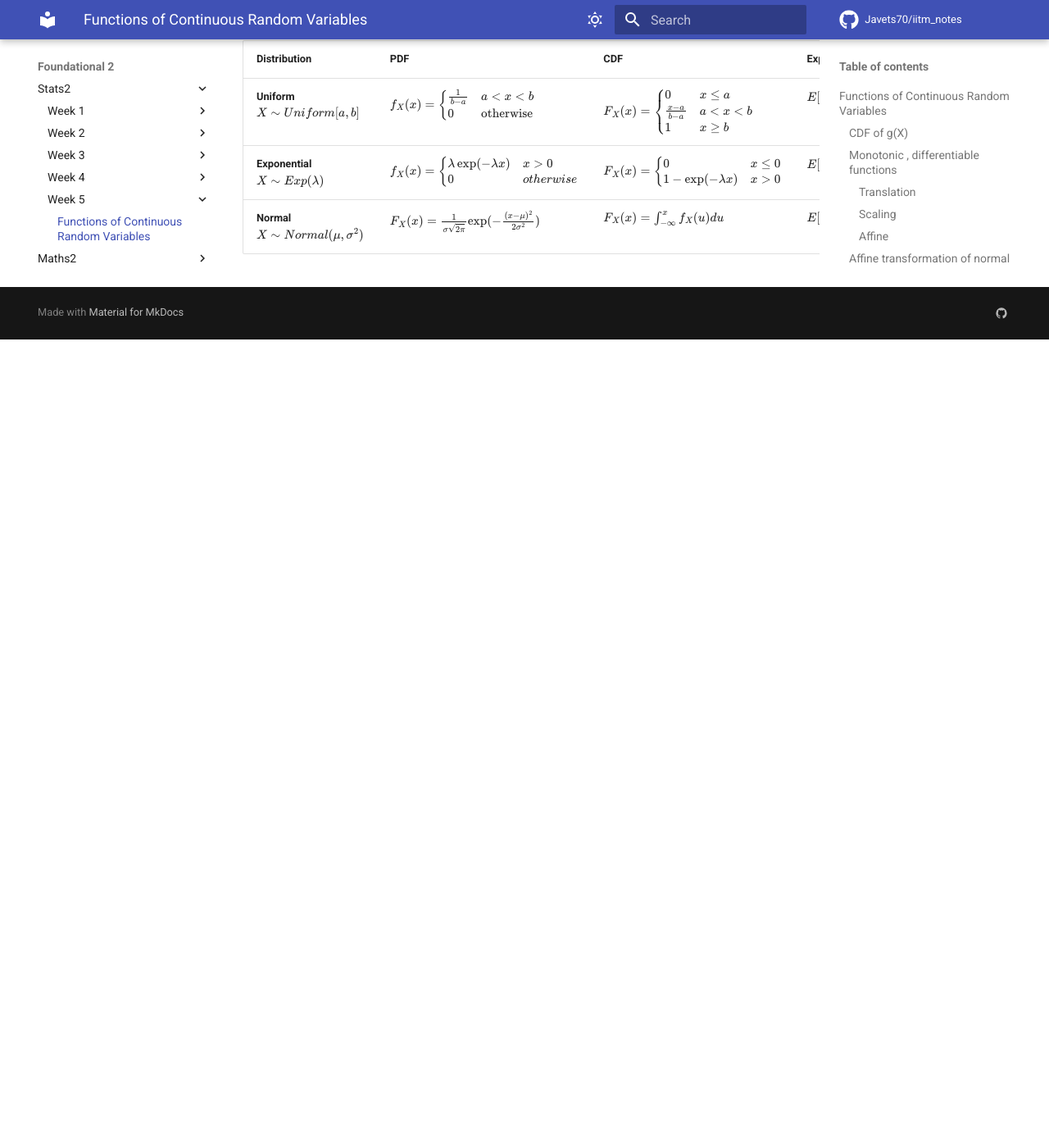
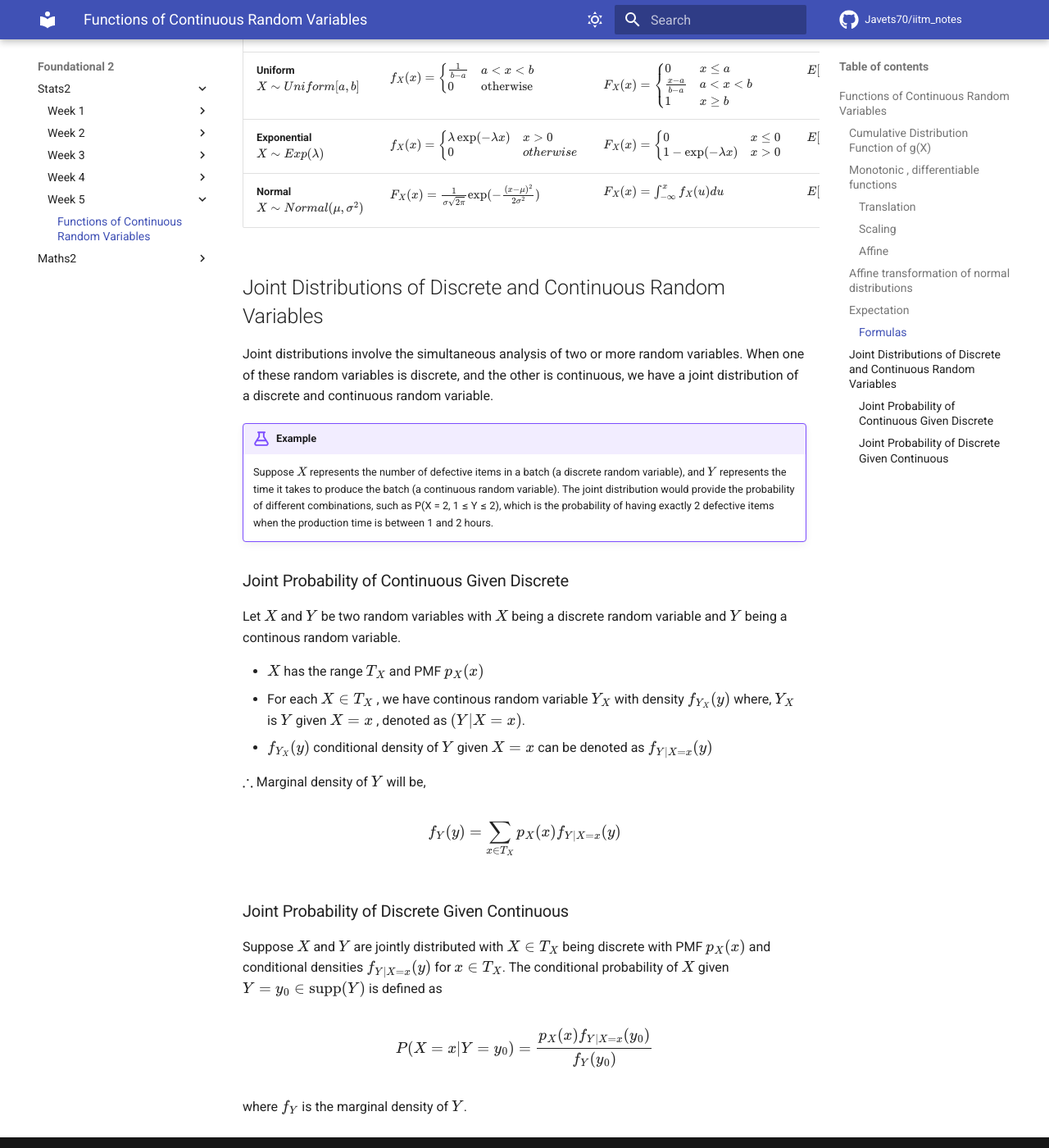
Before and after one commit to Javets70/iitm_notes, an MkDocs documentation site: the page built from docs/STATS2/WEEK 5/Functions of Continuous Random Variables.md, in a window 1280 px wide and 1400 px high, scrolled down 3018 px. Shown: the whole window at 82% size. Built offline with MkDocs 1.6.1 and Material for MkDocs 9.7.7, drawn with Linux system fonts in a browser that asks for light colours; comment, search, counter and statistics services are not loaded; before the commit the page ends 3432 px from its top, so only the background shows below that; some of the changed text lies outside the part shown.

Commit message:
stats2 w5 aq solutions

```diff
--- a/docs/STATS2/WEEK 5/Functions of Continuous Random Variables.md
+++ b/docs/STATS2/WEEK 5/Functions of Continuous Random Variables.md
@@ -10,11 +10,11 @@
 
         Area of a square = $Y = g(X) = X^2$
 
-## CDF of g(X)
+## Cumulative Distribution Function of g(X)
 If $X$ is a continuous random variable and $Y=g(X)$ is a function of $X$ , then $Y$ itself is
 a random variable. Thus we should be able to find the CDF and PDF of $Y$.
 
-!!! note "Relationship between PDF and CDF of a Random Variable"
+??? note inline end "Relationship between PDF and CDF of a Random Variable"
     <!-- CDF $\xrightleftharpoons[\text{integration}]{\text{differentiation}}$ PDF -->
 
 
@@ -29,7 +29,9 @@ $$ F_Y(y) = P(Y \leq y) = P(g(X) \leq y) = P(X \in \{x:g(x) \leq y\}) $$
 
 ## Monotonic , differentiable functions
 Suppose $X$ is continuous random variable with PDF $f_X$.
-Let g(x) be monotonic for $x \in supp(x)$ with derivative $g'(x) = \frac{dg(x)}{dx}$. Then, the PDF of $Y = g(X)$ is
+Let g(x) be monotonic for $x \in supp(x)$ with derivative $g'(x) = \frac{dg(x)}{dx}$.
+
+Then, the PDF of $Y = g(X)$ is
 
 $$ f_Y(y) = \frac{1}{|g'(g^{-1}(y))|}f_X(g^{-1}(y)) $$
 
@@ -91,3 +93,35 @@ whenever the above integrals exists.
 | **Uniform**       $X \sim Uniform[a,b]$           | $f_X(x) = \begin{cases} \frac{1}{b-a} & a < x < b\\ 0 & \text{otherwise} \end{cases}$ | $F_X(x) = \begin{cases} 0 & x \leq a \\ \frac{x-a}{b-a} & a < x < b \\ 1 & x \geq b \end{cases}$ | $E[X] = \frac{a+b}{2}$     | $\sigma^2 = \frac{(b-a)^2}{2}$   |
 | **Exponential**   $X \sim Exp(\lambda)$           | $f_X(x) = \begin{cases} \lambda \exp(-\lambda x) & x>0 \\ 0 & otherwise \end{cases}$  | $F_X(x) = \begin{cases} 0 & x \leq 0 \\ 1 - \exp(-\lambda x) & x >0 \end{cases}$                 | $E[X] = \frac{1}{\lambda}$ | $\sigma^2 = \frac{1}{\lambda^2}$ |
 | **Normal**        $X \sim Normal(\mu , \sigma^2)$ | $F_X(x) = \frac{1}{\sigma \sqrt{2 \pi}} \exp(- \frac{(x - \mu)^2}{2 \sigma^2})$       | $F_X(x) = \int^{x}_{- \infty} f_X(u)du$                                                          | $E[X] = \mu$               | $\sigma^2$                       |
+
+## Joint Distributions of Discrete and Continuous Random Variables
+Joint distributions involve the simultaneous analysis of two or more random variables.
+When one of these random variables is discrete, and the other is continuous,
+we have a joint distribution of a discrete and continuous random variable.
+
+!!! example
+    Suppose $X$ represents the number of defective items in a batch (a discrete random variable),
+    and $Y$ represents the time it takes to produce the batch (a continuous random variable).
+    The joint distribution would provide the probability of different combinations, such as P(X = 2, 1 ≤ Y ≤ 2),
+    which is the probability of having exactly 2 defective items when the production time is between 1 and 2 hours.
+
+### Joint Probability of Continuous Given Discrete
+Let $X$ and $Y$ be two random variables with $X$ being a discrete random variable and $Y$ being a continous random variable.
+
+- $X$ has the range $T_X$ and PMF $p_X(x)$
+- For each $X \in T_X$ , we have continous random variable $Y_X$ with density $f_{Y_X}(y)$ where,
+$Y_X$ is $Y$ given $X=x$ , denoted as $(Y|X=x)$.
+- $f_{Y_X}(y)$ conditional density of $Y$ given $X=x$ can be denoted as $f_{Y|X=x}(y)$
+
+$\therefore$ Marginal density of $Y$ will be,
+
+$$ f_Y(y) = \sum_{x \in T_X} p_X(x)f_{Y|X=x}(y) $$
+
+### Joint Probability of Discrete Given Continuous
+Suppose $X$ and $Y$ are jointly distributed with $X \in T_X$ being discrete with PMF
+$p_X(x)$ and conditional densities $f_{Y|X=x}(y)$ for $x \in T_X$. The conditional
+probability of $X$ given $Y =y_0 \in \text{supp}(Y)$  is defined as
+
+$$ P(X=x|Y=y_0) = \frac{p_X(x)f_{Y|X=x}(y_0)}{f_Y(y_0)} $$
+
+where $f_Y$ is the marginal density of $Y$.
```
Also changed, not shown: docs/STATS2/WEEK 5/AQ Solutions.md (added, +18 -0 lines), 3 other files.
